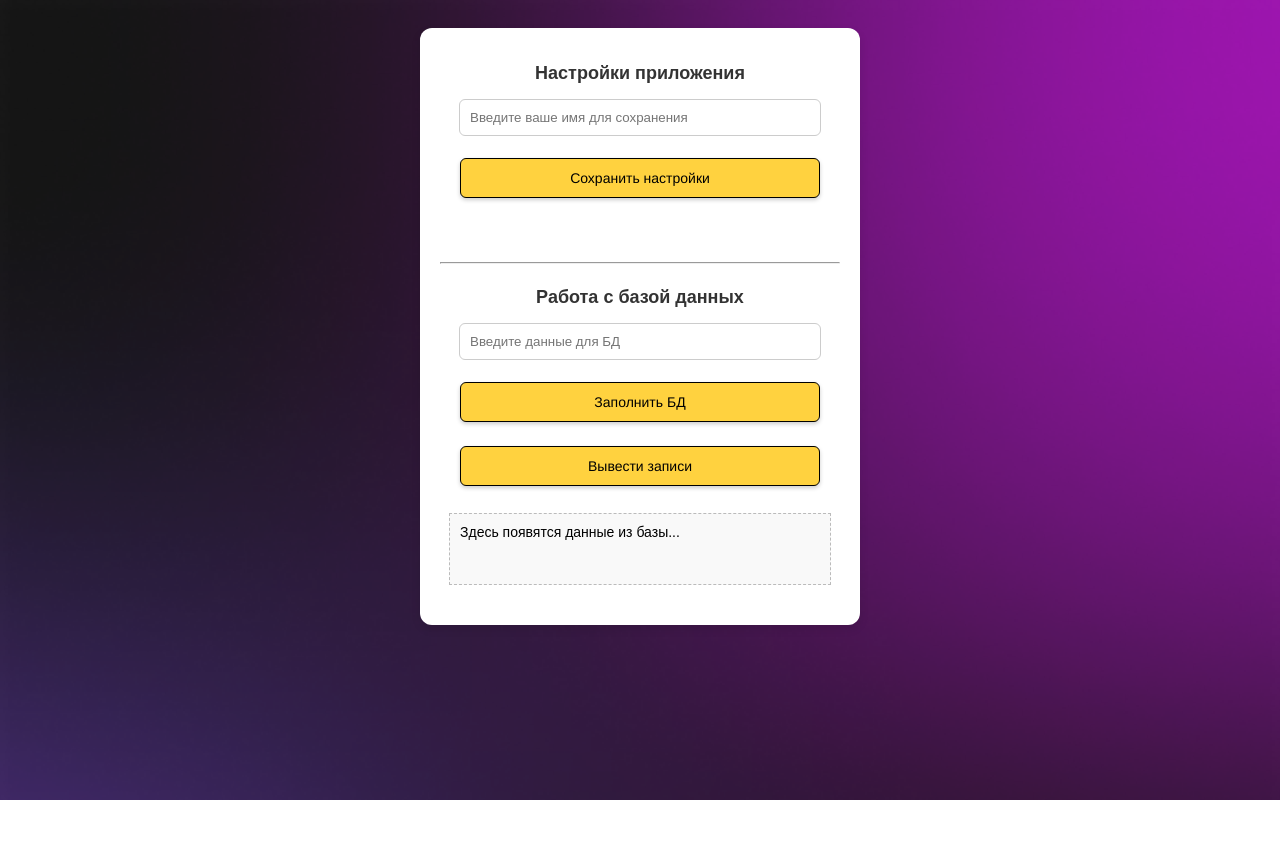
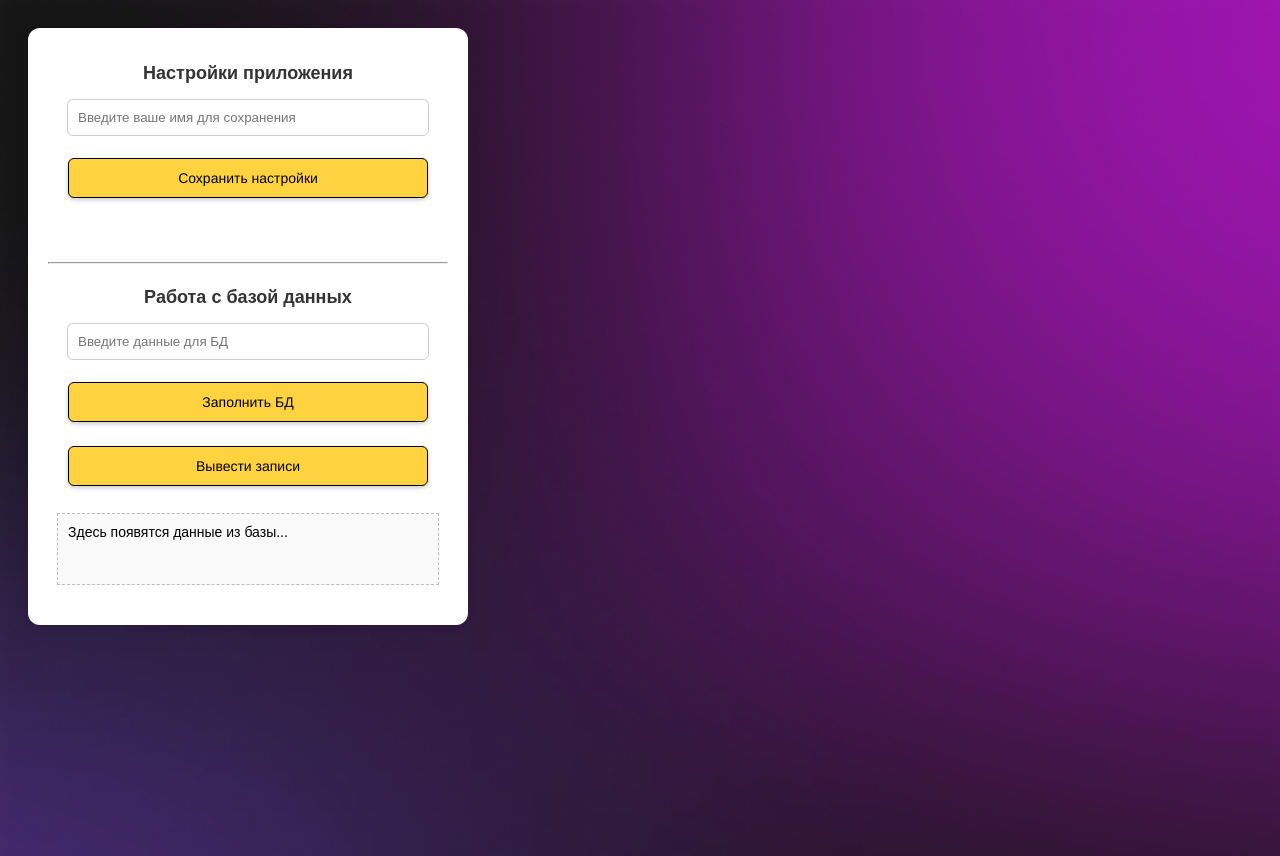
Before and after one commit to Egorova/laba16, a plain HTML site: page index.html in a window 1280 px wide. Before the commit the page ends 800 px from the top, so only its background shows below. Drawn offline with Linux system fonts and the light colour scheme.

Commit message:
Update style.css

```diff
--- a/style.css
+++ b/style.css
@@ -2,7 +2,7 @@ body {
     background-image: url('Frame_fon.png');
     background-size: cover;
     font-family: Arial, sans-serif;
-    display: flex;
+    min-height: 100vh;
     justify-content: center;
     padding: 20px;
 }
```
